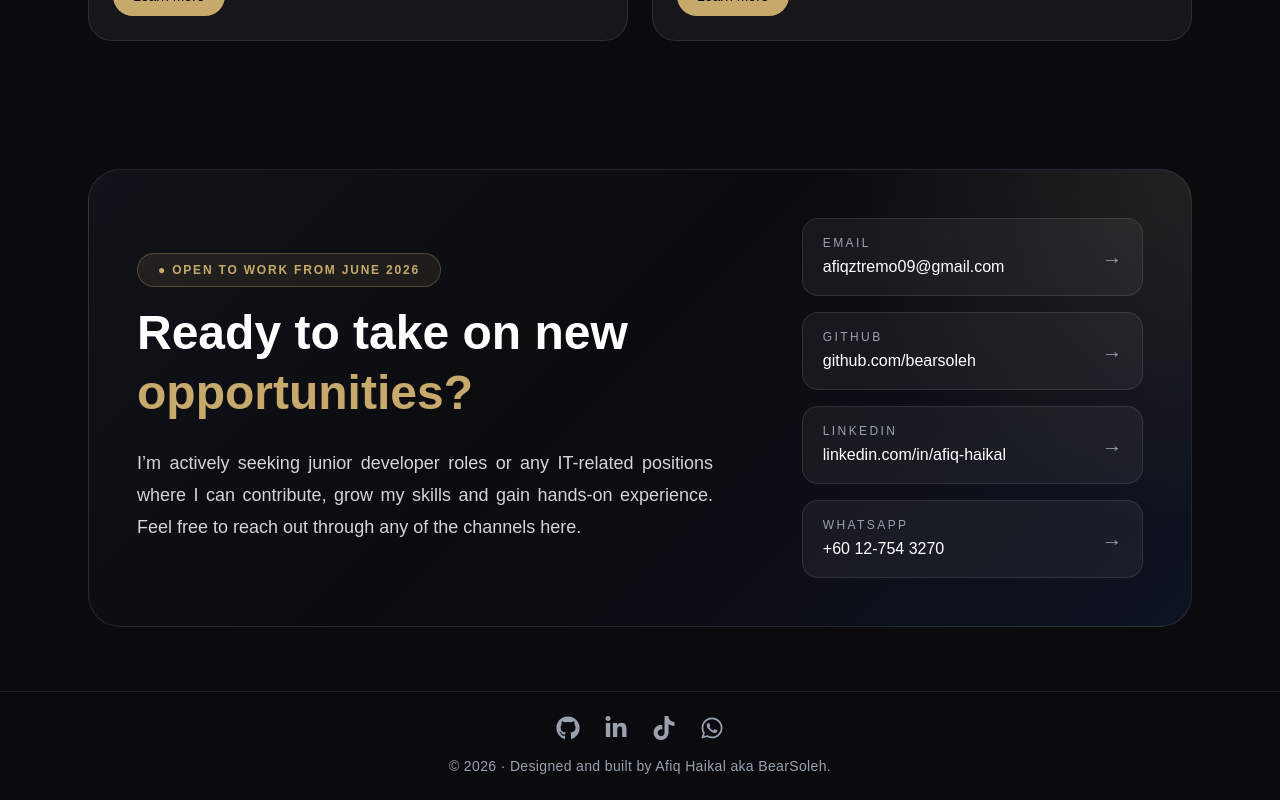
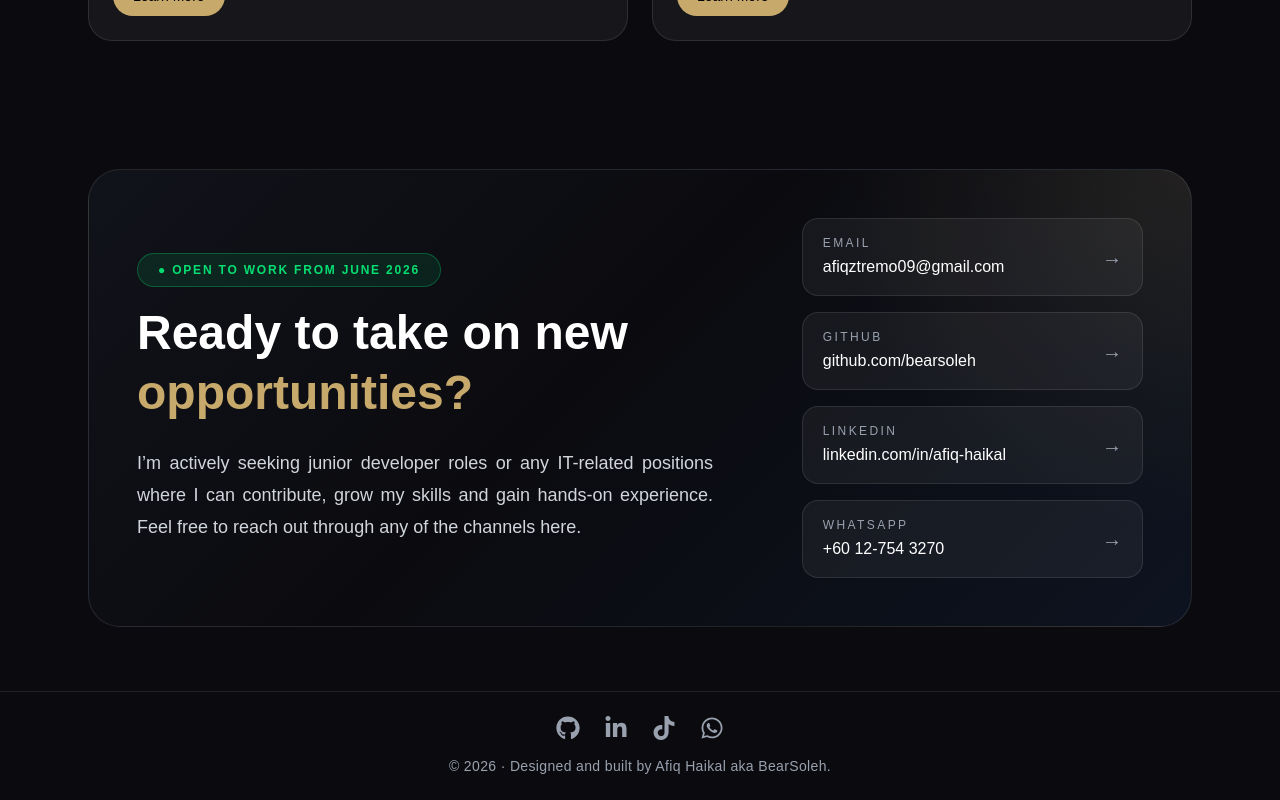
Before and after one commit to BearSoleh/bearhauzz-portfolio, a Next.js app: page / in a window 1280 px wide. Shown: the part 2085-2885 px from the top of the page. Built offline with nearby package versions, Linux system fonts and the light colour scheme.

Commit message:
quick fix

```diff
--- a/app/page.tsx
+++ b/app/page.tsx
@@ -217,7 +217,7 @@ export default function Home() {
           <div className="overflow-hidden rounded-[32px] border border-white/10 bg-[radial-gradient(circle_at_top_right,_rgba(198,169,107,0.12),_transparent_30%),linear-gradient(135deg,_#11131a_0%,_#0b0b0f_45%,_#0d1320_100%)] p-8 md:p-12">
             <div className="grid gap-10 md:grid-cols-[1.3fr_0.7fr] md:gap-12">
               <div className="flex flex-col justify-center">
-                <span className="mb-4 inline-flex w-fit items-center gap-2 whitespace-nowrap rounded-full border border-[#C6A96B]/30 bg-[#C6A96B]/10 px-5 py-2 text-xs font-semibold uppercase tracking-[0.15em] text-[#C6A96B]">
+                <span className="mb-4 inline-flex w-fit items-center gap-2 whitespace-nowrap rounded-full border border-green-400/30 bg-green-400/10 px-5 py-2 text-xs font-semibold uppercase tracking-[0.15em] text-green-400">
                   ● Open to Work from June 2026
                 </span>
 
```
